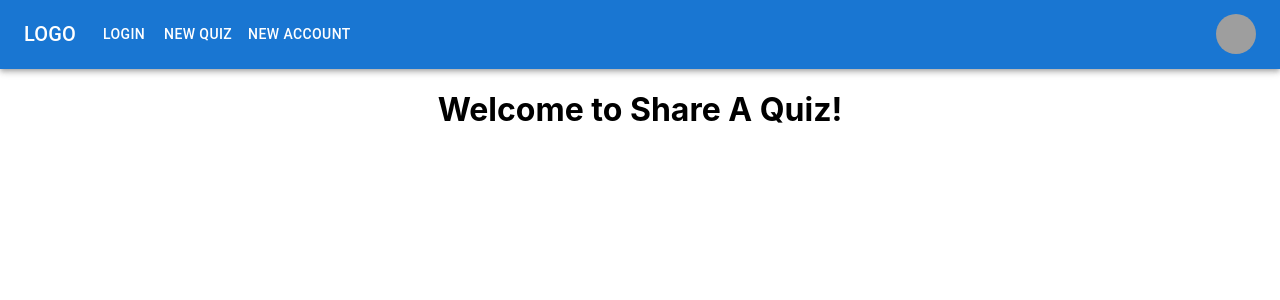
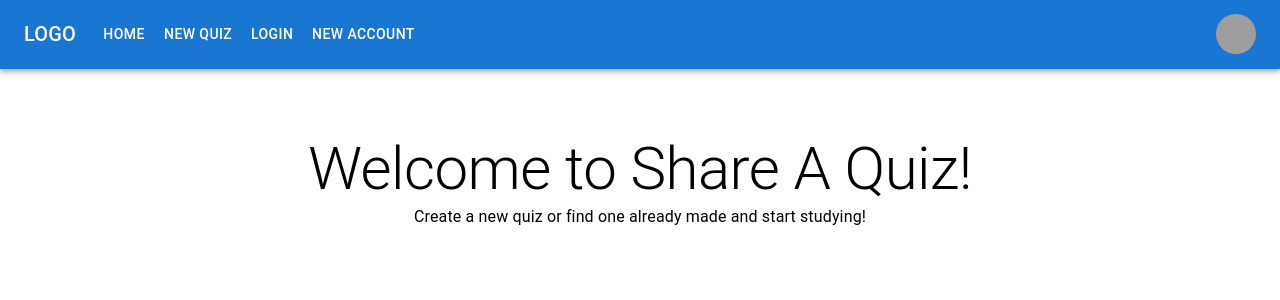
Before and after one commit to Leepzig/shareaquiz, a React (Create React App) app: page / in a window 1280 px wide. Shown: the top 300 px of the page. Built offline with nearby package versions, Linux system fonts and the light colour scheme; grey boxes are pictures that could not be loaded.

Commit message:
added Home component to navigation

```diff
--- a/src/App.js
+++ b/src/App.js
@@ -4,6 +4,7 @@ import Signup from './components/sessions/Signup';
 import {BrowserRouter as Router, Routes, Route} from 'react-router-dom';
 import Navbar from './components/navigation/Navbar';
 import NewQuiz from './components/Quizes/NewQuiz'
+import Home from './components/navigation/Home';
 
 
 function App() {
@@ -11,8 +12,8 @@ function App() {
     <div className="App">
       <Router>
         <Navbar />
-      <h1>Welcome to Share A Quiz!</h1>
         <Routes>
+          <Route exact path = '/' element={<Home />} />
           <Route exact path = '/login' element={<Login />} />
           <Route exact path = '/newaccount' element={<Signup />} />
           <Route exact path = '/newquiz' element={<NewQuiz />} />
--- /dev/null
+++ b/src/components/navigation/Home.js
@@ -0,0 +1,22 @@
+import { Typography, Box } from '@mui/material'
+import React from 'react'
+
+const Home = () => {
+    return (
+        <>
+        <Box
+            sx={{
+                marginTop: 8,
+                display: 'flex',
+                flexDirection: 'column',
+                alignItems: 'center',
+              }}>
+
+        <Typography variant='h2'>Welcome to Share A Quiz!</Typography>
+        <Typography >Create a new quiz or find one already made and start studying!</Typography>
+        </Box>
+        </>
+    )
+}
+
+export default Home
--- a/src/components/navigation/Navbar.js
+++ b/src/components/navigation/Navbar.js
@@ -12,8 +12,8 @@ import Button from '@mui/material/Button';
 import Tooltip from '@mui/material/Tooltip';
 import MenuItem from '@mui/material/MenuItem';
 import { NavLink } from 'react-router-dom'
-// TODO get this list working for better scalability
-const pages = [{title:'Login',link:'/login'}, {title:'New Quiz', link:'/newquiz'}, {title:'New Account', link:'/newaccount'}];
+// TODO have conditional versions of this for if logged
+const pages = [ {title:"Home", link:'/home'}, {title:'New Quiz', link:'/newquiz'}, {title:'Login',link:'/login'}, {title:'New Account', link:'/newaccount'}];
 // const pages = ["Login", "Create Account", "Home", "New Quiz"];
 const settings = ['Profile', 'Account', 'Dashboard', 'Logout'];
 
@@ -83,13 +83,6 @@ const Navbar = () => {
                 <MenuItem onClick={handleCloseNavMenu}>
                   <Typography textAlign="center"><NavLink to={page.link}>{page.title}</NavLink></Typography>
                 </MenuItem>)}
-                {/* {/* <MenuItem onClick={handleCloseNavMenu}>
-                  <Typography textAlign="center"><NavLink to="/newquiz">New Quiz</NavLink></Typography>
-                </MenuItem> */}
-                <MenuItem onClick={handleCloseNavMenu}>
-                  <Typography textAlign="center"><NavLink to="/login">TEST</NavLink></Typography>
-                </MenuItem>
-
             </Menu>
           </Box>
           <Typography
```
